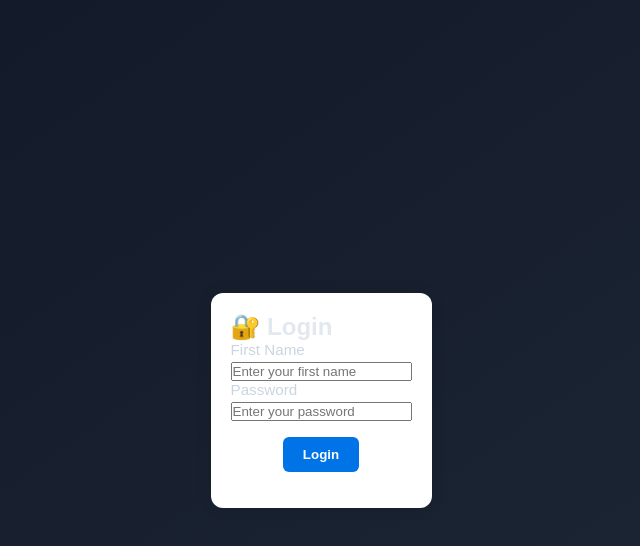
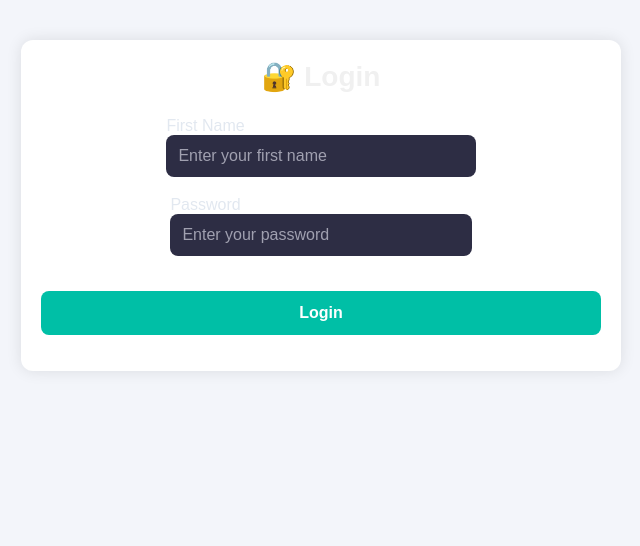
Before and after one commit to zoyajaved/btc-predict-dashboard, a React (Create React App) app: page /login in a window 1280 px wide. Shown: the top 546 px of the page, without its empty margins (319-959 px from the left). Built offline with nearby package versions, Linux system fonts and the light colour scheme; no server answers.

Commit message:
Make login/register block larger and improve layout

```diff
--- a/src/styles/AuthForm.css
+++ b/src/styles/AuthForm.css
@@ -1,18 +1,49 @@
-.auth-wrapper {
+.auth-container {
+  max-width: 420px;        /* Increased width */
+  width: 90%;
+  margin: 80px auto;
+  padding: 2.5rem;
+  background-color: #1e1e2f;
+  border-radius: 15px;
+  box-shadow: 0 8px 24px rgba(0, 0, 0, 0.3);
   display: flex;
-  justify-content: center;
+  flex-direction: column;
   align-items: center;
-  height: 100vh;
-  background: linear-gradient(145deg, #111827, #1f2937);
 }
 
-.input-group {
-  display: flex;
-  flex-direction: column;
+.auth-container h2 {
+  color: #f0f0f0;
+  margin-bottom: 1.5rem;
+  font-size: 1.75rem;
 }
 
-.input-group label {
-  color: #cbd5e1;
-  margin-bottom: 0.25rem;
-  font-size: 0.95rem;
+.auth-container input {
+  width: 100%;
+  padding: 0.75rem;
+  margin-bottom: 1.2rem;
+  border: none;
+  border-radius: 8px;
+  background-color: #2d2d44;
+  color: #e0e0e0;
+  font-size: 1rem;
 }
+
+.auth-container input::placeholder {
+  color: #a0a0b0;
+}
+
+.auth-container button {
+  width: 100%;
+  padding: 0.8rem;
+  background-color: #00bfa6;
+  color: #ffffff;
+  border: none;
+  border-radius: 8px;
+  font-size: 1rem;
+  cursor: pointer;
+  transition: background-color 0.3s ease;
+}
+
+.auth-container button:hover {
+  background-color: #00a894;
+}
```
